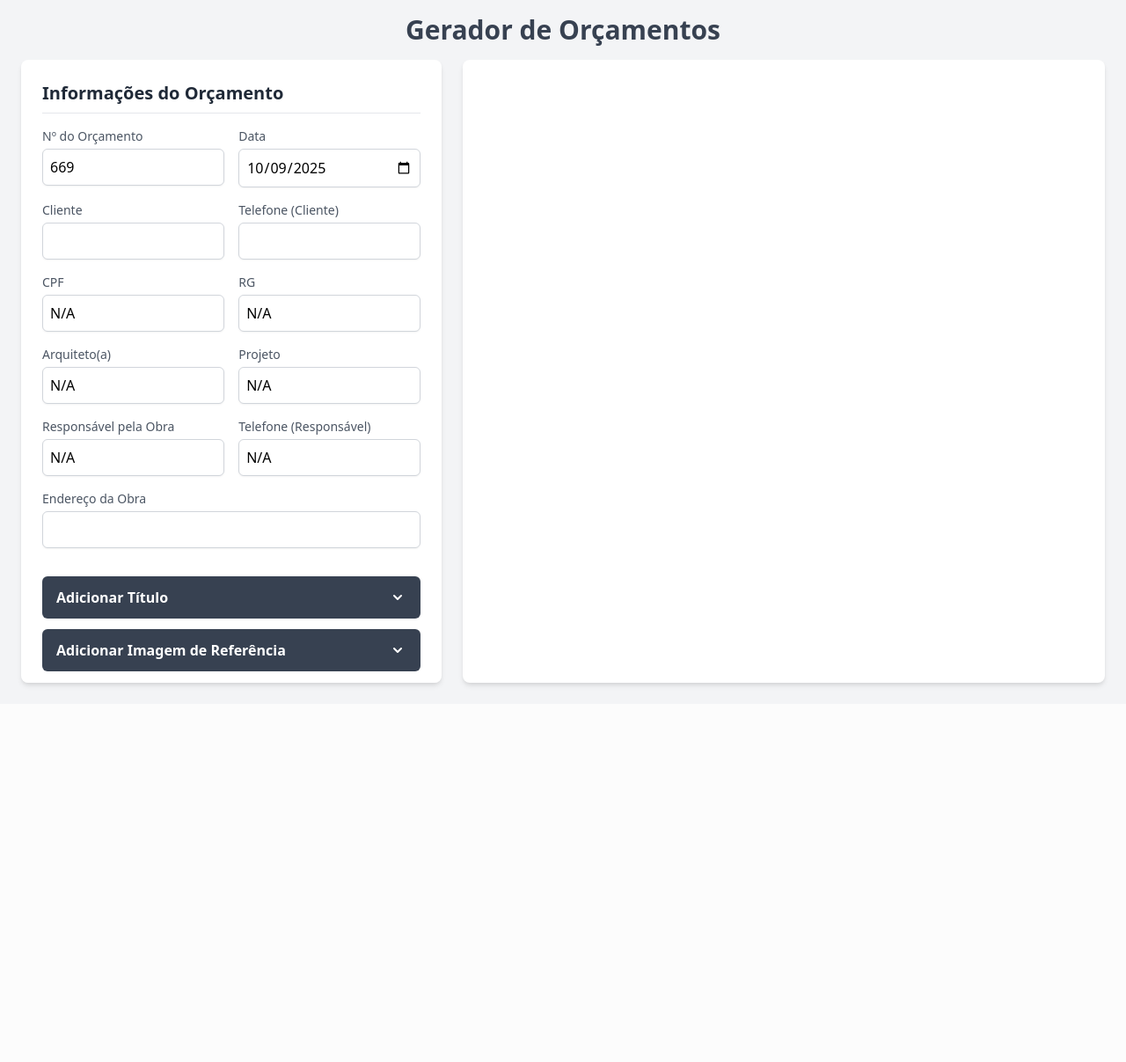
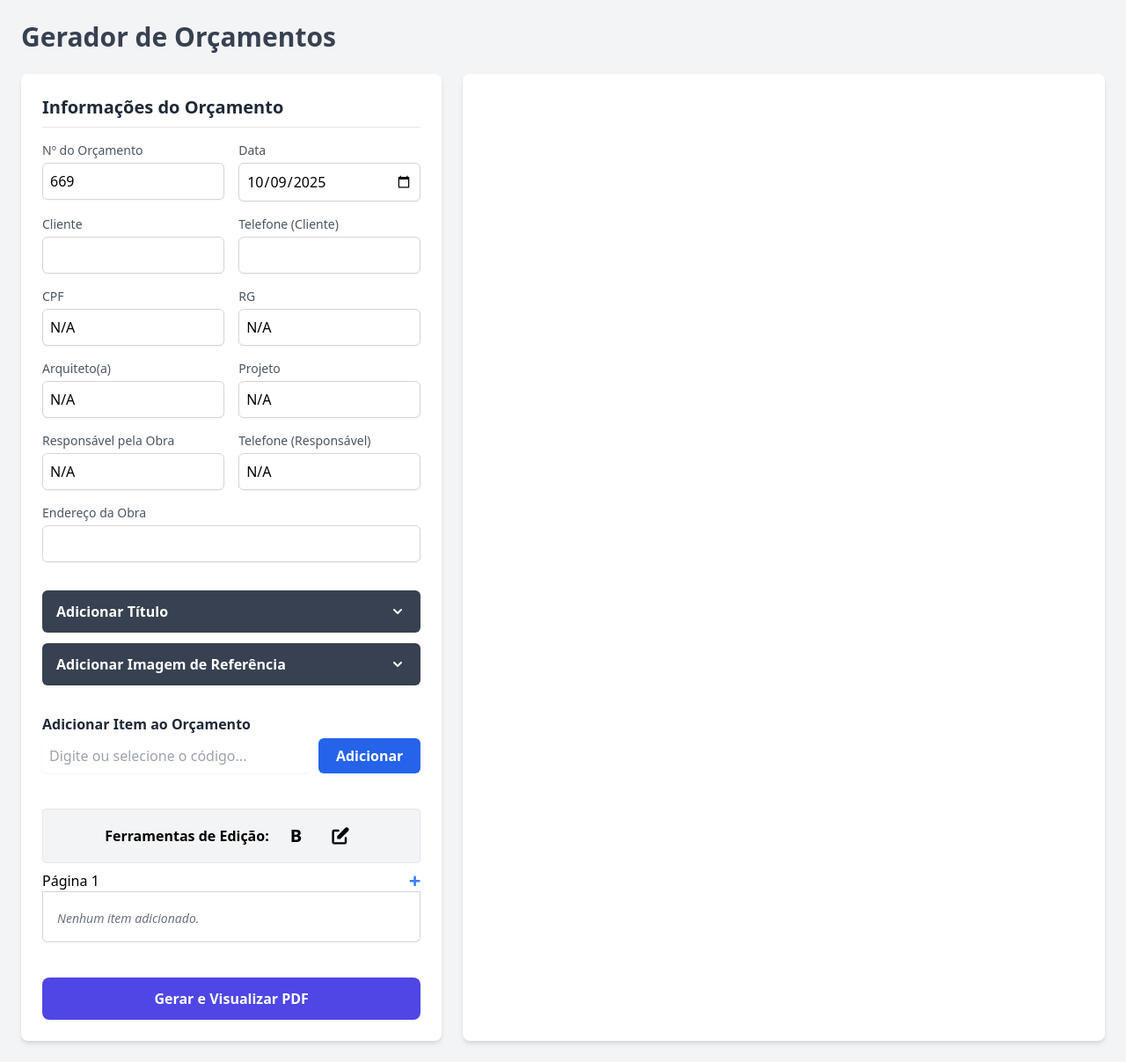
Before and after one commit to Salrefinado/Gerador-de-Or-amentos-Bunese, a FastAPI app: page / in a window 1280 px wide. Shown: the whole page at 88% size. Before the commit the page ends 782 px from the top, so only its background shows below. Run offline with FastAPI, Linux system fonts and the light colour scheme.

Commit message:
Update index.html

```diff
--- a/templates/index.html
+++ b/templates/index.html
@@ -5,22 +5,8 @@
   <title>Gerador de Orçamentos</title>
   <link rel="stylesheet" href="https://cdn.jsdelivr.net/npm/tailwindcss@2.2.19/dist/tailwind.min.css">
   <style>
-    /* Estilo para garantir que o corpo ocupe toda a altura e possa usar flexbox */
-    html, body {
-        height: 100%;
-        margin: 0;
-        padding: 0;
-    }
-    body {
-        display: flex;
-        flex-direction: column;
-    }
-    /* O container principal agora cresce para preencher o espaço vertical disponível */
-    .main-container {
-        flex-grow: 1;
-        overflow-y: auto; /* Adiciona scroll se necessário, mas a pré-visualização deve caber */
-    }
-
+    /* A altura do iframe agora é calculada com base na altura total da tela, subtraindo o padding superior/inferior */
+    .h-screen-preview { height: calc(100vh - 3rem); } /* 3rem = 1.5rem (py-6) * 2 */
     [contenteditable]:focus { outline: 1px solid #a0aec0; box-shadow: 0 0 0 1px #a0aec0; }
 
     .page-tab {
@@ -47,15 +33,12 @@
   </style>
 </head>
 <body class="bg-gray-100">
+  <div class="max-w-full mx-auto px-6 py-6">
+    <h1 class="text-3xl font-bold mb-6 text-gray-700">Gerador de Orçamentos</h1>
 
-  <header class="max-w-full mx-auto px-6 py-4">
-    <h1 class="text-3xl font-bold text-gray-700">Gerador de Orçamentos</h1>
-  </header>
+    <div class="grid grid-cols-1 lg:grid-cols-5 gap-6">
 
-  <div class="main-container max-w-full mx-auto px-6 pb-6">
-    <div class="grid grid-cols-1 lg:grid-cols-5 gap-6 h-full">
-
-      <div class="lg:col-span-2 bg-white p-6 rounded-lg shadow-md overflow-y-auto">
+      <div class="lg:col-span-2 bg-white p-6 rounded-lg shadow-md">
         <form id="orc-form" method="post" action="/generate" class="space-y-4">
 
           <h2 class="text-xl font-semibold text-gray-800 border-b pb-2 mb-4">Informações do Orçamento</h2>
@@ -130,7 +113,6 @@
                   <svg xmlns="http://www.w3.org/2000/svg" class="h-6 w-6" viewBox="0 0 20 20" fill="currentColor"><path d="M17.414 2.586a2 2 0 00-2.828 0L7 10.172V13h2.828l7.586-7.586a2 2 0 000-2.828z" /><path fill-rule="evenodd" d="M2 6a2 2 0 012-2h4a1 1 0 010 2H4v10h10v-4a1 1 0 112 0v4a2 2 0 01-2 2H4a2 2 0 01-2-2V6z" clip-rule="evenodd" /></svg>
               </button>
             </div>
-
             <div class="border-b border-gray-300 flex items-center">
               <nav id="page-tabs" class="flex-grow">
                   <button type="button" class="page-tab active" data-page="1">Página 1</button>
@@ -154,10 +136,11 @@
         </form>
       </div>
 
-      <div class="lg:col-span-3 bg-white rounded-lg shadow-md overflow-hidden h-full">
-        <iframe id="preview" src="about:blank" class="w-full h-full" title="Preview"></iframe>
+      <div class="lg:col-span-3 bg-white rounded-lg shadow-md overflow-hidden">
+        <iframe id="preview" src="about:blank" class="w-full h-screen-preview" title="Preview"></iframe>
       </div>
-      </div>
+
+    </div>
   </div>
 
   <script src="/static/app.js"></script>
```
